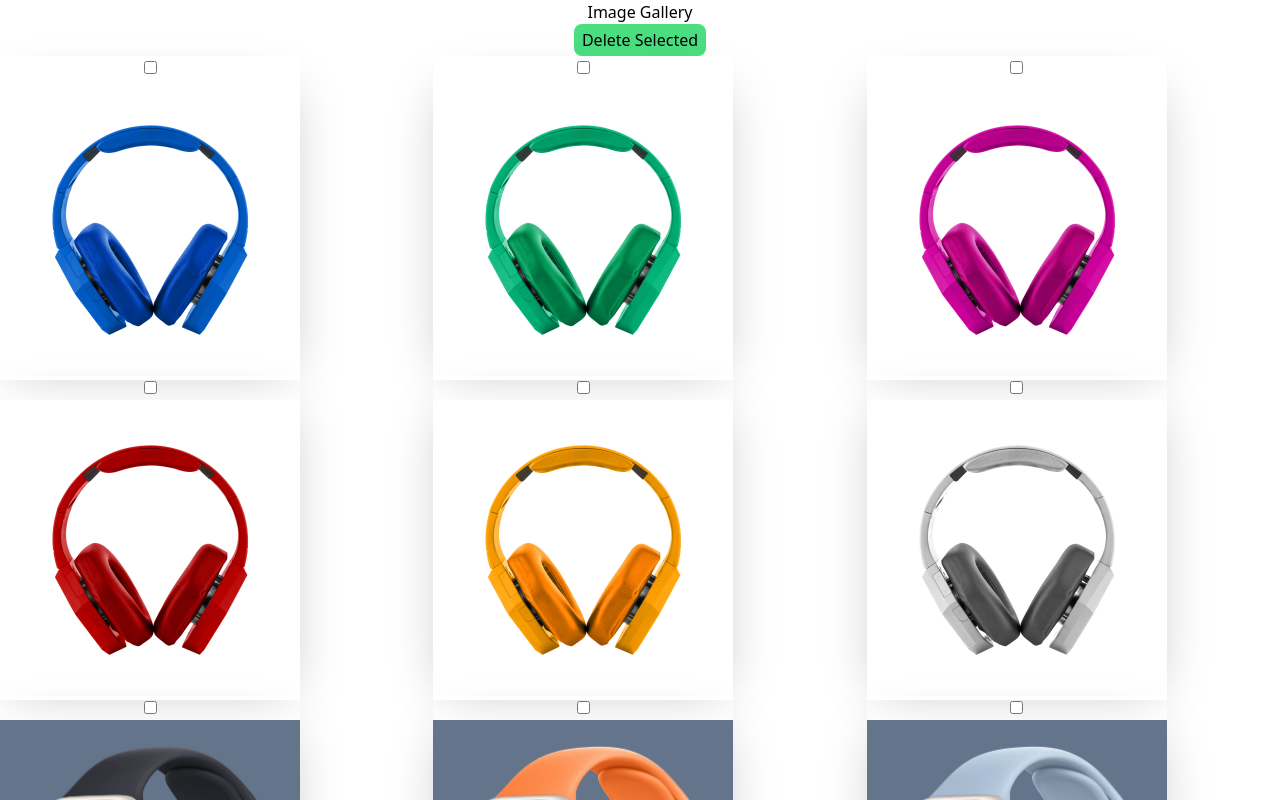
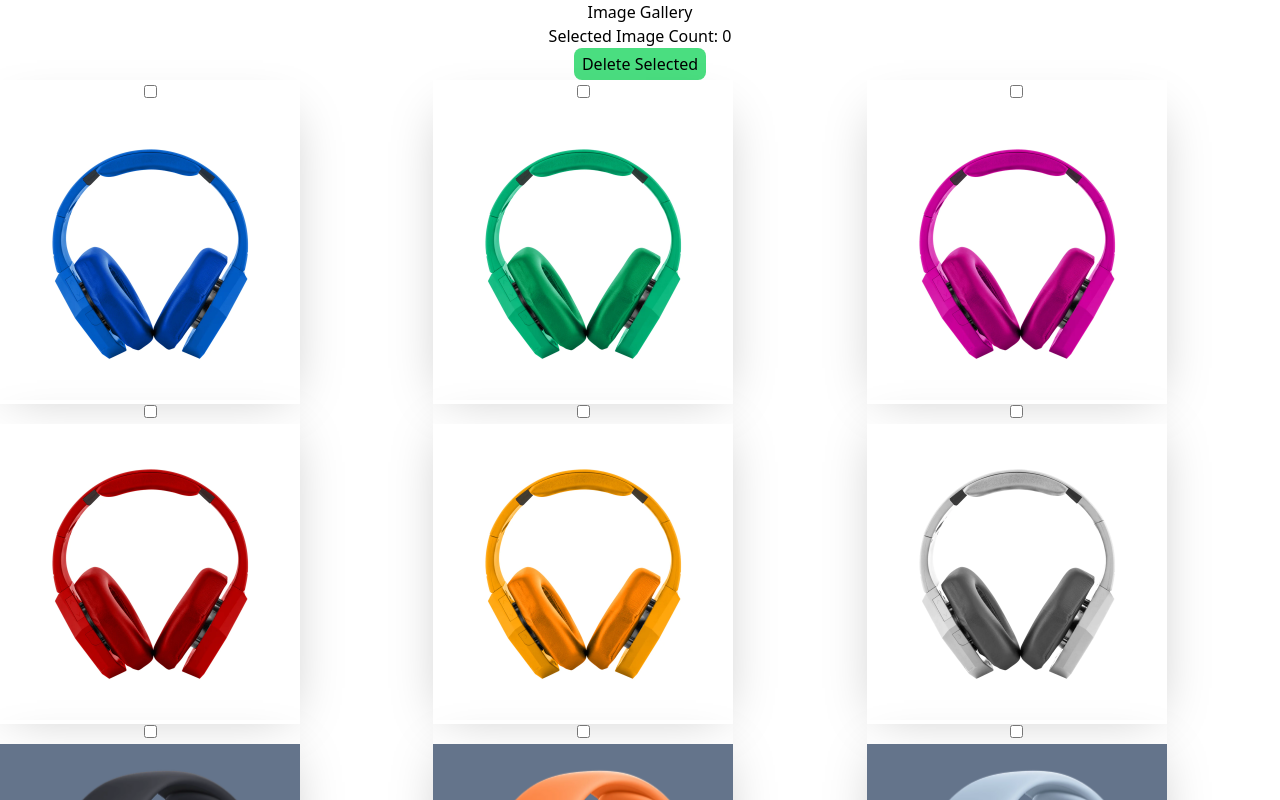
Before and after one commit to Rocky3112/Image-Gallery, a React (Create React App) app: page / in a window 1280 px wide. Shown: the top 800 px of the page. Built offline with nearby package versions, Linux system fonts and the light colour scheme.

Commit message:
count selected images

```diff
--- a/src/App.js
+++ b/src/App.js
@@ -66,18 +66,21 @@ function App() {
     const updatedImages = images.filter((image) => !image.isSelected);
     setImages(updatedImages);
   };
+  const selectedImageCount = images.filter((image) => image.isSelected).length;
 
-  const setFeatureImage = (id) => {
-    const updatedImages = images.map((image) => ({
-      ...image,
-      isFeatured: image.id === id,
-    }));
-    setImages(updatedImages);
-  };
+
+  // const setFeatureImage = (id) => {
+  //   const updatedImages = images.map((image) => ({
+  //     ...image,
+  //     isFeatured: image.id === id,
+  //   }));
+  //   setImages(updatedImages);
+  // };
 
   return (
     <div className="App">
       <h1>Image Gallery</h1>
+      <h2>Selected Image Count: {selectedImageCount}</h2>
       <div className="actions">
         <button className='btn bg-green-400 hover:bg-red-700 px-2 py-1 rounded-lg' onClick={deleteSelectedImages}>Delete Selected</button>
         {/* <button onClick={() => setFeatureImage(images[0].id)}>Set as Feature</button> */}
```
